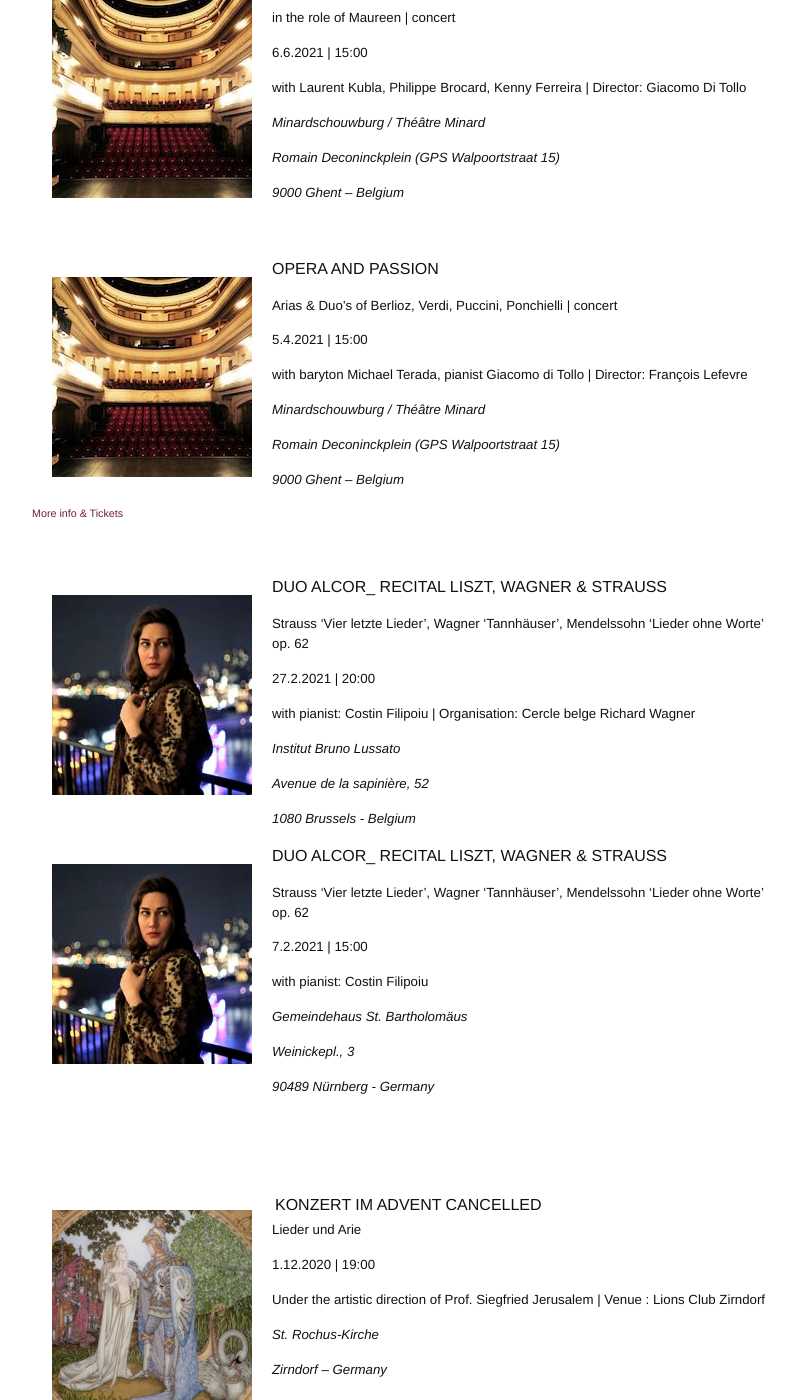
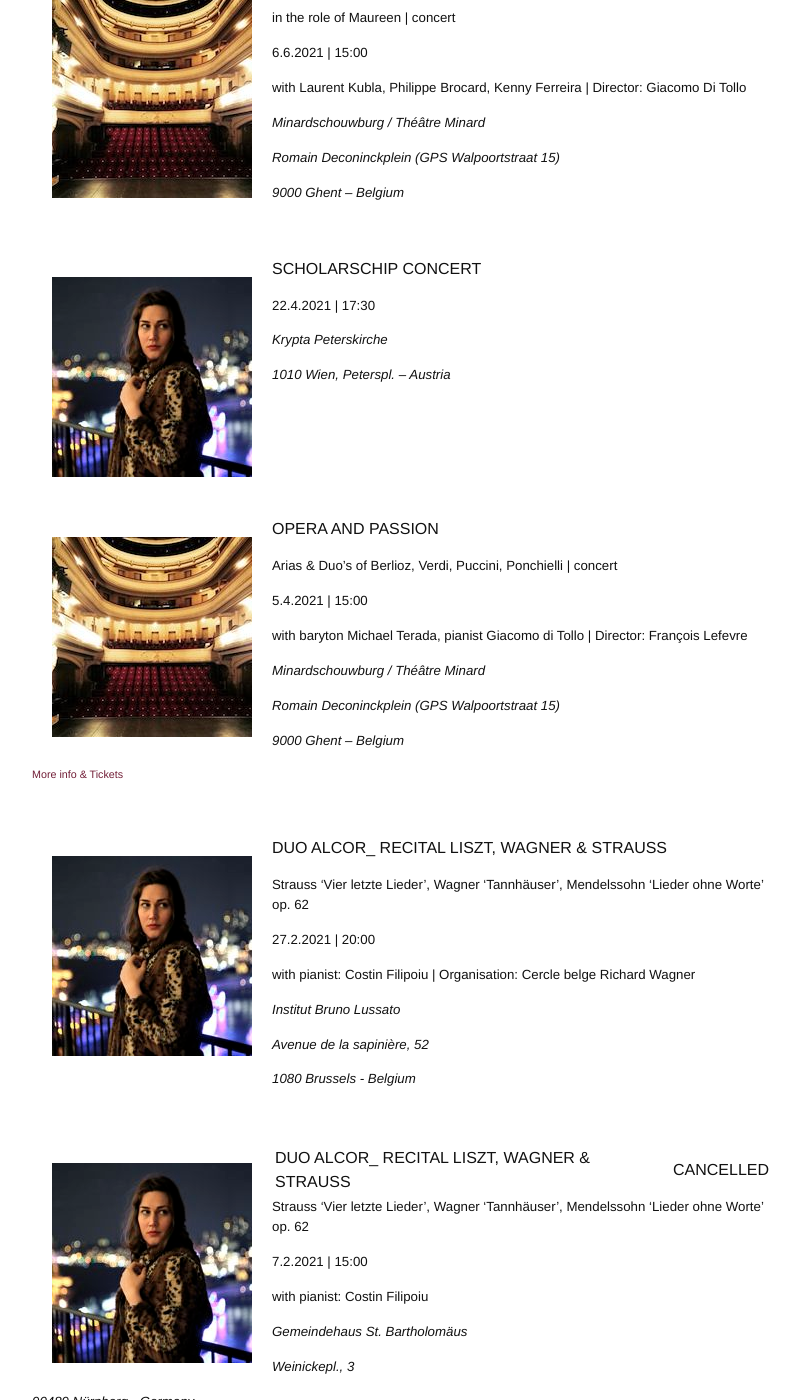
Before and after one commit to annesophie-sevens/annesophie-sevens.github.io, a Jekyll site: the page built from agenda-fr.md, in a window 1280 px wide and 1400 px high, scrolled down 313 px. Shown: the whole window, without its empty margins (238-1038 px from the left). Built offline with Jekyll 4.4.1, drawn with Linux system fonts in a browser that asks for light colours; nearby versions of some CDN libraries.

Commit message:
Update agenda-fr.md

```diff
--- a/agenda-fr.md
+++ b/agenda-fr.md
@@ -20,6 +20,22 @@
 ##### _Romain Deconinckplein (GPS Walpoortstraat 15)_
 
 ##### _9000 Ghent – Belgium_
+
+&nbsp;
+
+<img style="float: left; padding: 20px" src="/assets/b2-thumbnail.jpg">
+
+SCHOLARSCHIP CONCERT
+
+##### 22.4.2021 | 17:30
+
+##### _Krypta Peterskirche_
+
+##### _1010 Wien, Peterspl. – Austria_
+
+&nbsp;
+
+&nbsp;
 
 &nbsp;
 
@@ -59,9 +75,11 @@
 
 ##### _1080 Brussels - Belgium_
 
+&nbsp;
+
 <img style="float: left; padding: 20px" src="/assets/b2-thumbnail.jpg">
 
-DUO ALCOR_ RECITAL LISZT, WAGNER & STRAUSS
+DUO ALCOR_ RECITAL LISZT, WAGNER & STRAUSS | CANCELLED
 
 ##### Strauss ‘Vier letzte Lieder’, Wagner ‘Tannhäuser’, Mendelssohn ‘Lieder ohne Worte’ op. 62
 
```
